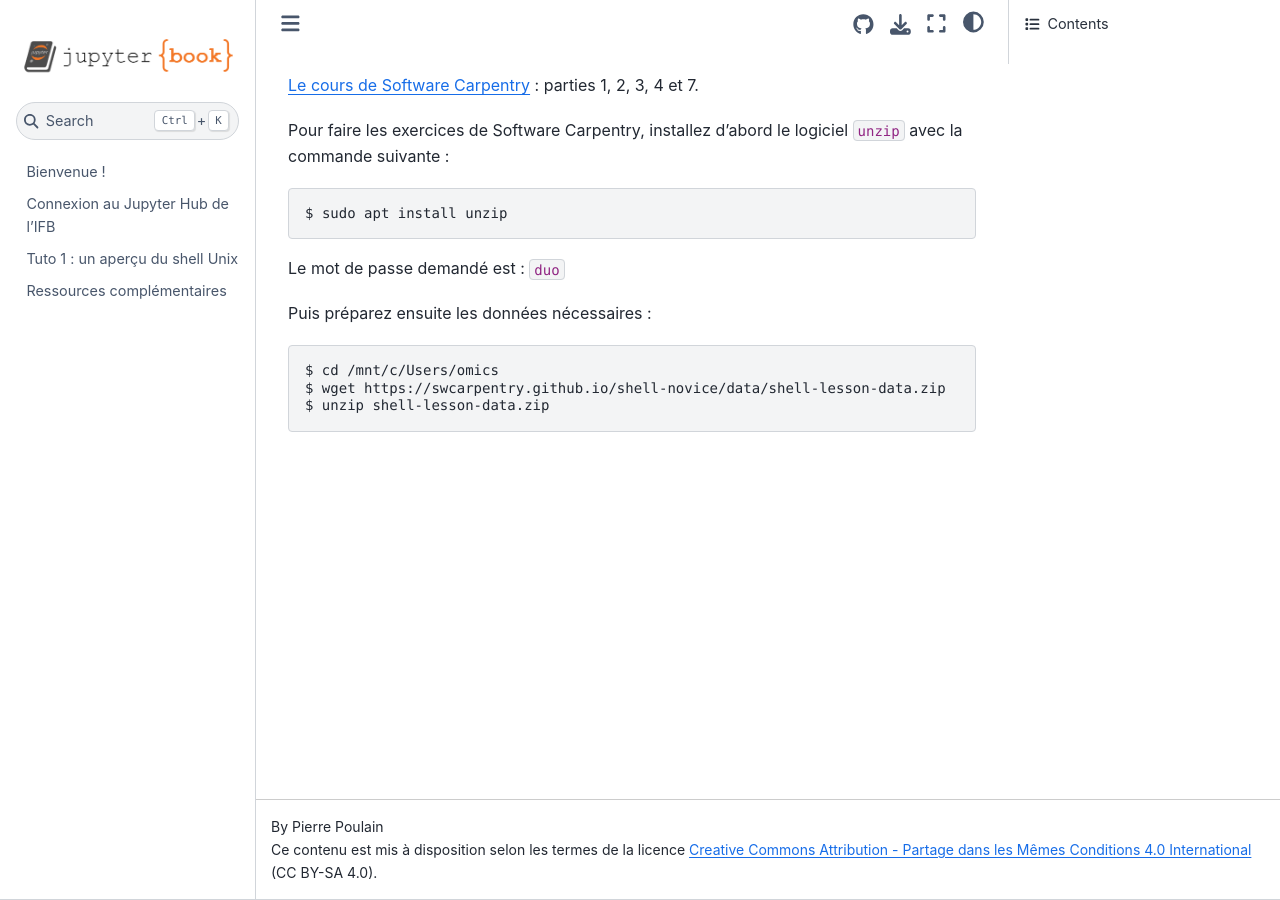
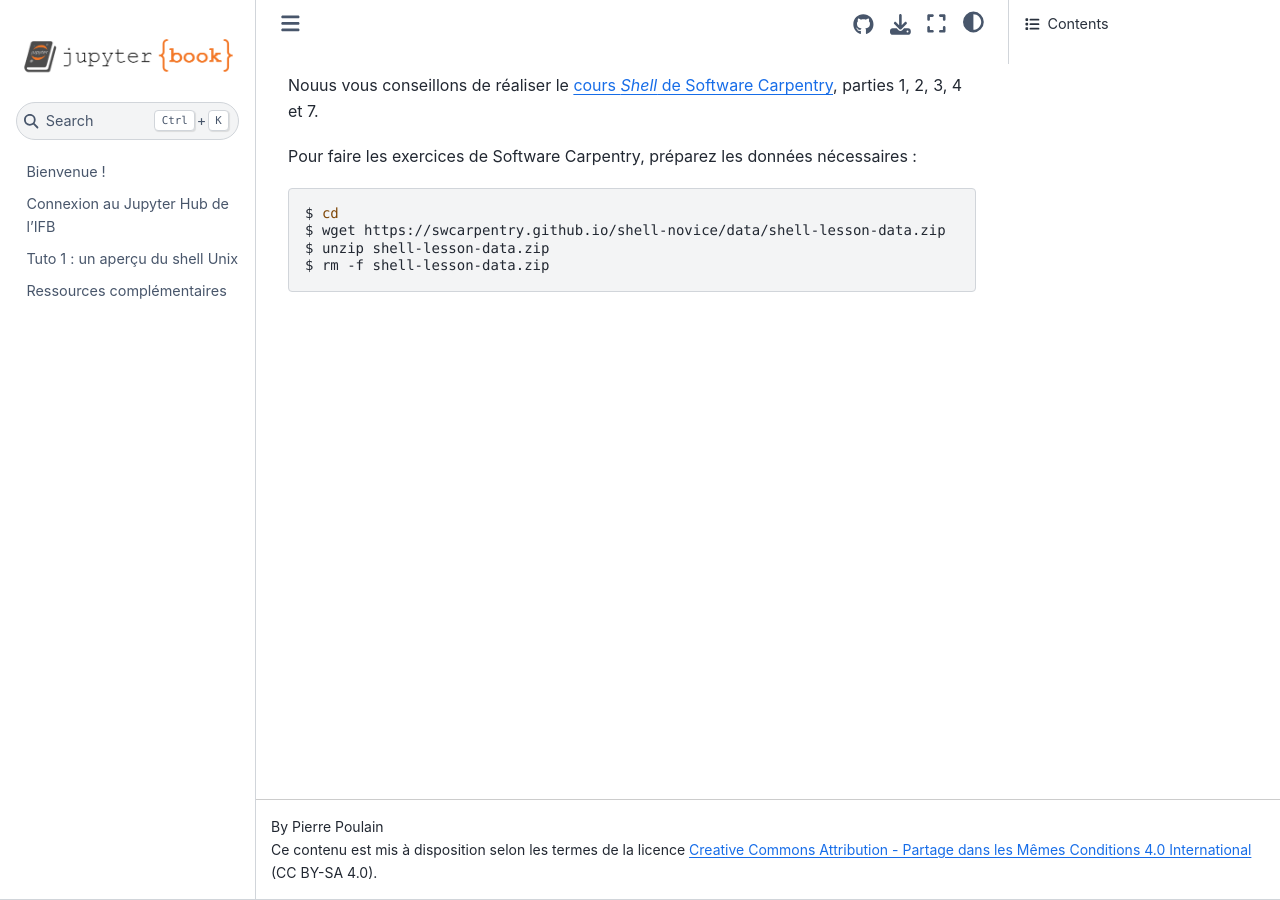
Before and after one commit to pierrepo/unix-tutorial, a Jupyter Book: the page built from software_carpentry.md, in a window 1280 px wide. Built offline with Jupyter Book 1.0.4 settings and Sphinx 7.4.7 and the Sphinx Book theme 1.1.4, drawn with Linux system fonts in a browser that asks for light colours.

Commit message:
Improve format

````diff
--- a/software_carpentry.md
+++ b/software_carpentry.md
@@ -1,16 +1,10 @@
+Nouus vous conseillons de réaliser le [cours *Shell* de Software Carpentry](http://swcarpentry.github.io/shell-novice/), parties 1, 2, 3, 4 et 7.
 
-[Le cours de Software Carpentry](http://swcarpentry.github.io/shell-novice/) : parties 1, 2, 3, 4 et 7.
-
-Pour faire les exercices de Software Carpentry, installez d'abord le logiciel `unzip` avec la commande suivante :
+Pour faire les exercices de Software Carpentry, préparez les données nécessaires :
 
 ```bash
-$ sudo apt install unzip
-```
-Le mot de passe demandé est : `duo`
-
-Puis préparez ensuite les données nécessaires :
-```
-$ cd /mnt/c/Users/omics
+$ cd
 $ wget https://swcarpentry.github.io/shell-novice/data/shell-lesson-data.zip
 $ unzip shell-lesson-data.zip
+$ rm -f shell-lesson-data.zip
 ```
````
Also changed, not shown: more.md (+7 -17 lines), tutorial_1/tutorial.md (+28 -16 lines).
